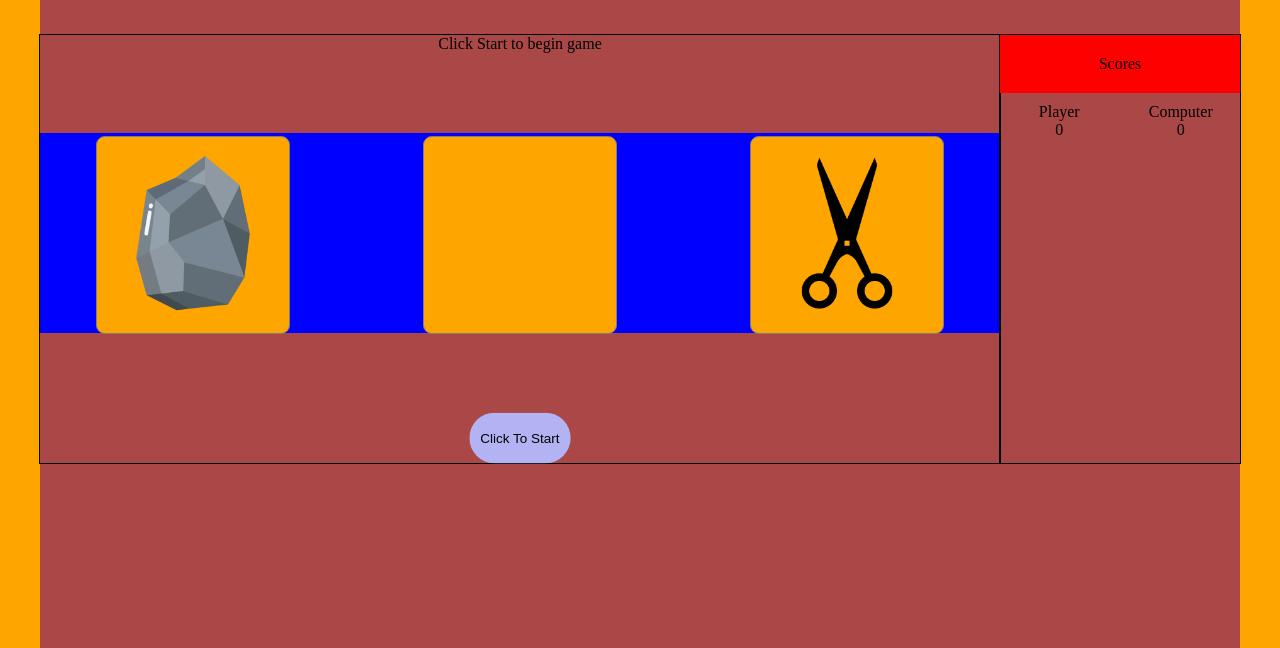
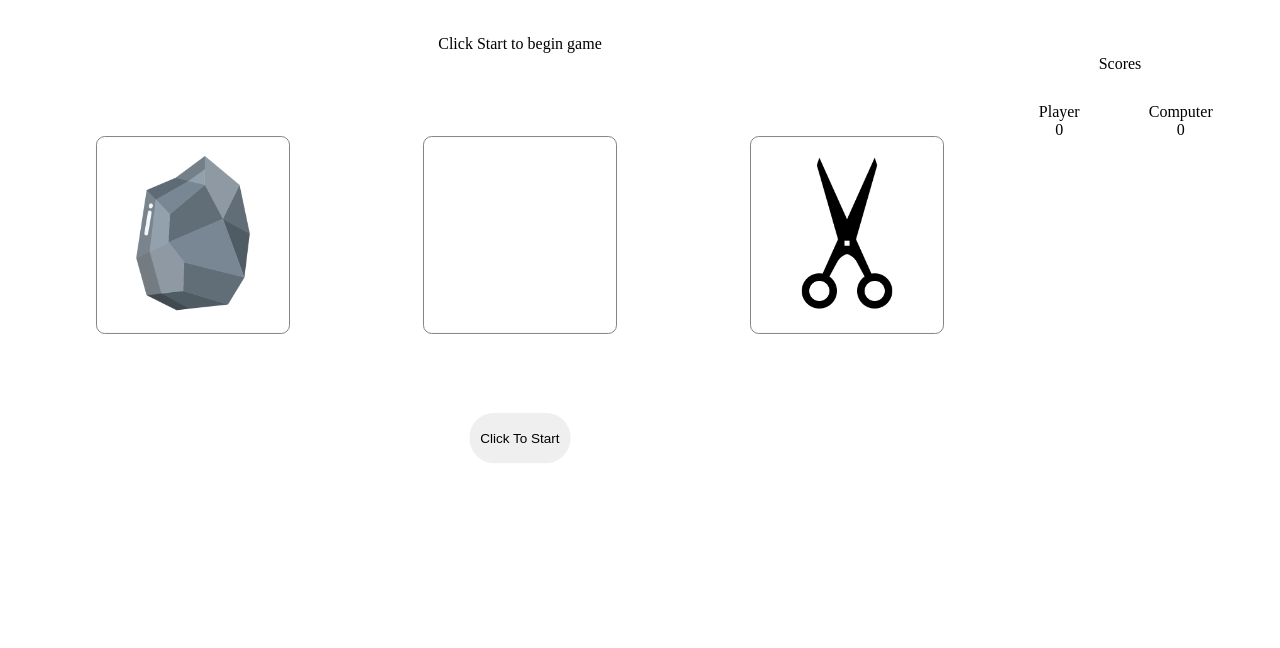
Before and after one commit to Complexlity/Rock-Paper-Scissors-Game, a plain HTML site: page index.html in a window 1280 px wide. Shown: the part 152-800 px from the top of the page. Drawn offline with Linux system fonts and the light colour scheme.

Commit message:
Remove all colors and outlines used for visualization

```diff
--- a/styles.css
+++ b/styles.css
@@ -6,8 +6,10 @@
 
 body {
     min-height:100vh;
-    background:orange;
     text-align: center;
+    /* background-image: url('background.jpg');
+    background-size:cover;
+    background-position: top left; */
 }
 
 .container{
@@ -16,7 +18,6 @@ body {
     margin:0 auto;
     max-width:1200px;
     min-height:100vh;
-    background-color:rgb(170, 71, 71);
 }
 
 .play-area {
@@ -27,13 +28,9 @@ body {
     width:100%;
 }
 
-.play-area > * {
-    outline:1px solid black;
-}
 
 .score__header {
     padding-block: 20px;
-    background: red;
 }
 .score__tiles {
     display:grid;
@@ -56,13 +53,12 @@ body {
 @keyframes blinking {
     50% {
         scale:1.05;
-        background-color:blue;
+        /* background-color:black; */
     }
 }
 
 .choices {
     display:grid;
-    background-color:blue;
     grid-template-columns: repeat(3, 1fr);
     gap:20px;
     justify-items: center;
@@ -77,9 +73,9 @@ body {
 }
 
 [data-choice]{
-    border:1px solid gray;
+    border:1px solid hsl(0, 0%, 50%);
     border-radius: 9px;
-    background-color:orange;
+    /* background-color:orange; */
     width:200px;
     padding:1rem;
     scale:0.97;
@@ -91,6 +87,7 @@ body {
 
 .started:hover, .started:focus {
     scale:1.03;
+    box-shadow: 0px 0px 5px 2px hsl(0, 0%, 20%) ;
 }
 
 img {
```
Also changed, not shown: background.jpg (added).
